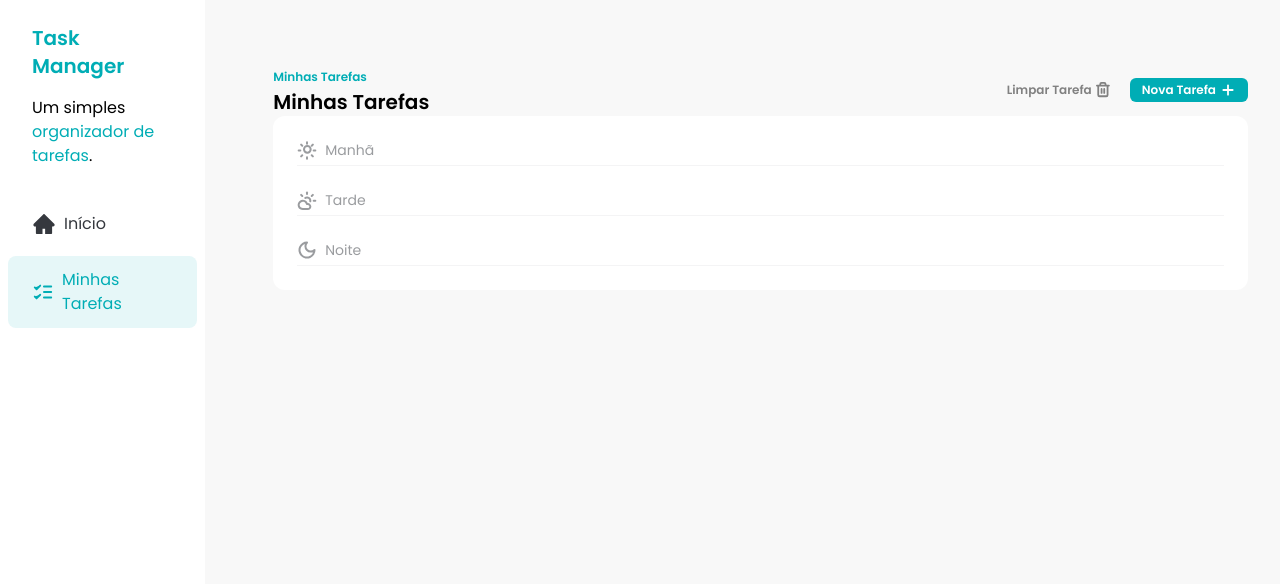
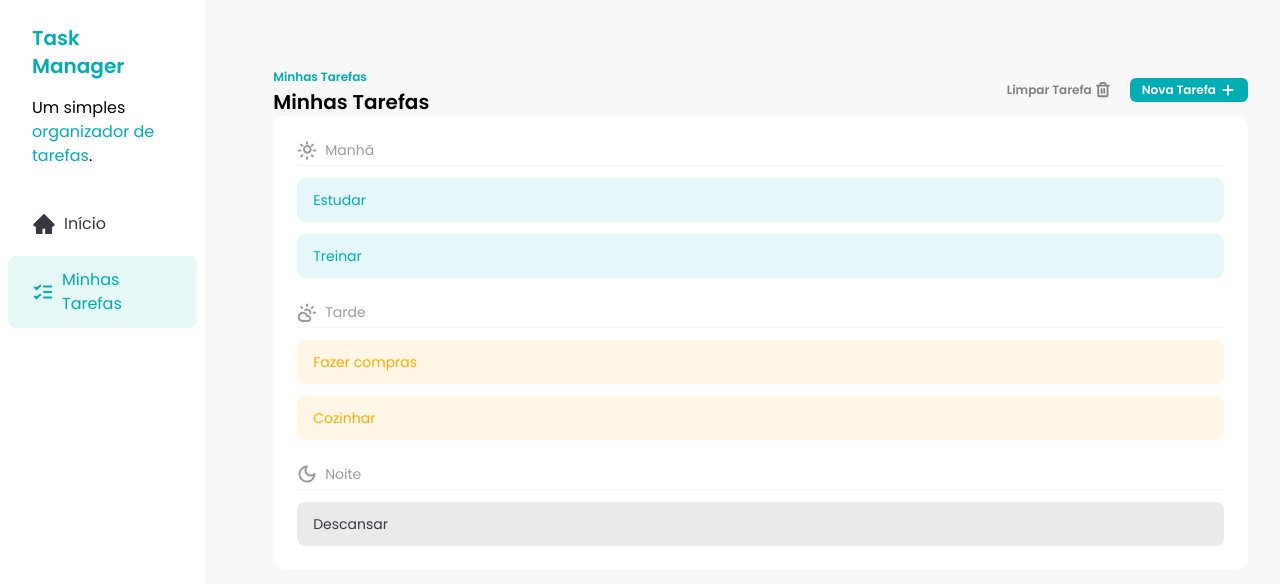
Before and after one commit to vicgopfert/task-manager, a React (Vite) app: page / in a window 1280 px wide. Shown: the top 584 px of the page. Built offline with nearby package versions, Linux system fonts and the light colour scheme.

Commit message:
feat: ensure tasks are listed on Tasks component

```diff
--- /dev/null
+++ b/src/components/TaskItem.jsx
@@ -0,0 +1,23 @@
+const TaskItem = ({ task }) => {
+  const getStatusClasses = () => {
+    if (task.status === "done") {
+      return "bg-[#00ADB5]/10 text-[#00ADB5]"
+    }
+    if (task.status === "in_progress") {
+      return "bg-[#FFAA04]/10 text-[#FFAA04]"
+    }
+    if (task.status === "not_started") {
+      return "bg-[#35383E]/10 text-[#35383E]"
+    }
+  }
+
+  return (
+    <div
+      className={`flex items-center gap-2 rounded-lg px-4 py-3 text-sm ${getStatusClasses()}`}
+    >
+      {task.title}
+    </div>
+  )
+}
+
+export default TaskItem
--- a/src/components/Tasks.jsx
+++ b/src/components/Tasks.jsx
@@ -5,8 +5,16 @@
 import CloudSunIcon from "../assets/icons/cloud-sun.svg?react"
 import MoonIcon from "../assets/icons/moon.svg?react"
 import TasksSeparator from "./TasksSeparator"
+import { useState } from "react"
+import TASKS from "../constants/tasks"
+import TaskItem from "./TaskItem"
 
 const Tasks = () => {
+  const [tasks] = useState(TASKS)
+  const morningTasks = tasks.filter((task) => task.time === "morning")
+  const afternoonTasks = tasks.filter((task) => task.time === "afternoon")
+  const nightTasks = tasks.filter((task) => task.time === "evening")
+
   return (
     <div className="w-full px-8 py-16">
       <div className="flex w-full justify-between">
@@ -32,14 +40,23 @@
       <div className="rounded-xl bg-white p-6">
         <div className="space-y-3">
           <TasksSeparator title="Manhã" icon={<SunIcon />} />
+          {morningTasks.map((task) => (
+            <TaskItem key={task.id} task={task} />
+          ))}
         </div>
 
         <div className="my-6 space-y-3">
           <TasksSeparator title="Tarde" icon={<CloudSunIcon />} />
+          {afternoonTasks.map((task) => (
+            <TaskItem key={task.id} task={task} />
+          ))}
         </div>
 
         <div className="space-y-3">
           <TasksSeparator title="Noite" icon={<MoonIcon />} />
+          {nightTasks.map((task) => (
+            <TaskItem key={task.id} task={task} />
+          ))}
         </div>
       </div>
     </div>
--- /dev/null
+++ b/src/constants/tasks.js
@@ -0,0 +1,39 @@
+const TASKS = [
+  {
+    id: 1,
+    title: "Estudar",
+    description: "Estudar curso de React",
+    time: "morning",
+    status: "done",
+  },
+  {
+    id: 2,
+    title: "Treinar",
+    description: "Fazer exercícios de musculação",
+    time: "morning",
+    status: "done",
+  },
+  {
+    id: 3,
+    title: "Fazer compras",
+    description: "Comprar alimentos para a semana",
+    time: "afternoon",
+    status: "in_progress",
+  },
+  {
+    id: 4,
+    title: "Cozinhar",
+    description: "Preparar refeição saudável",
+    time: "afternoon",
+    status: "in_progress",
+  },
+  {
+    id: 5,
+    title: "Descansar",
+    description: "Assistir série ou filme",
+    time: "evening",
+    status: "not_started",
+  },
+]
+
+export default TASKS
```
